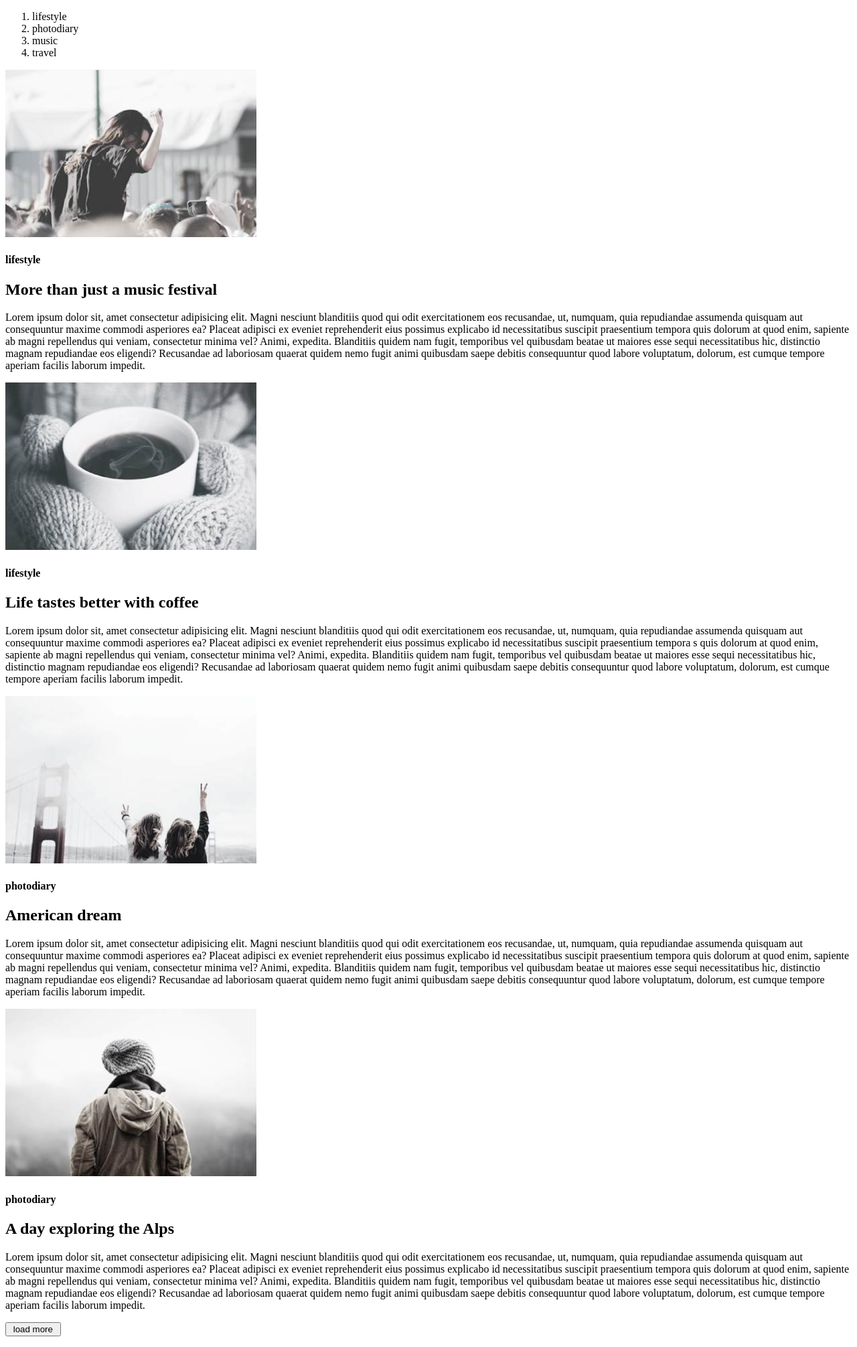
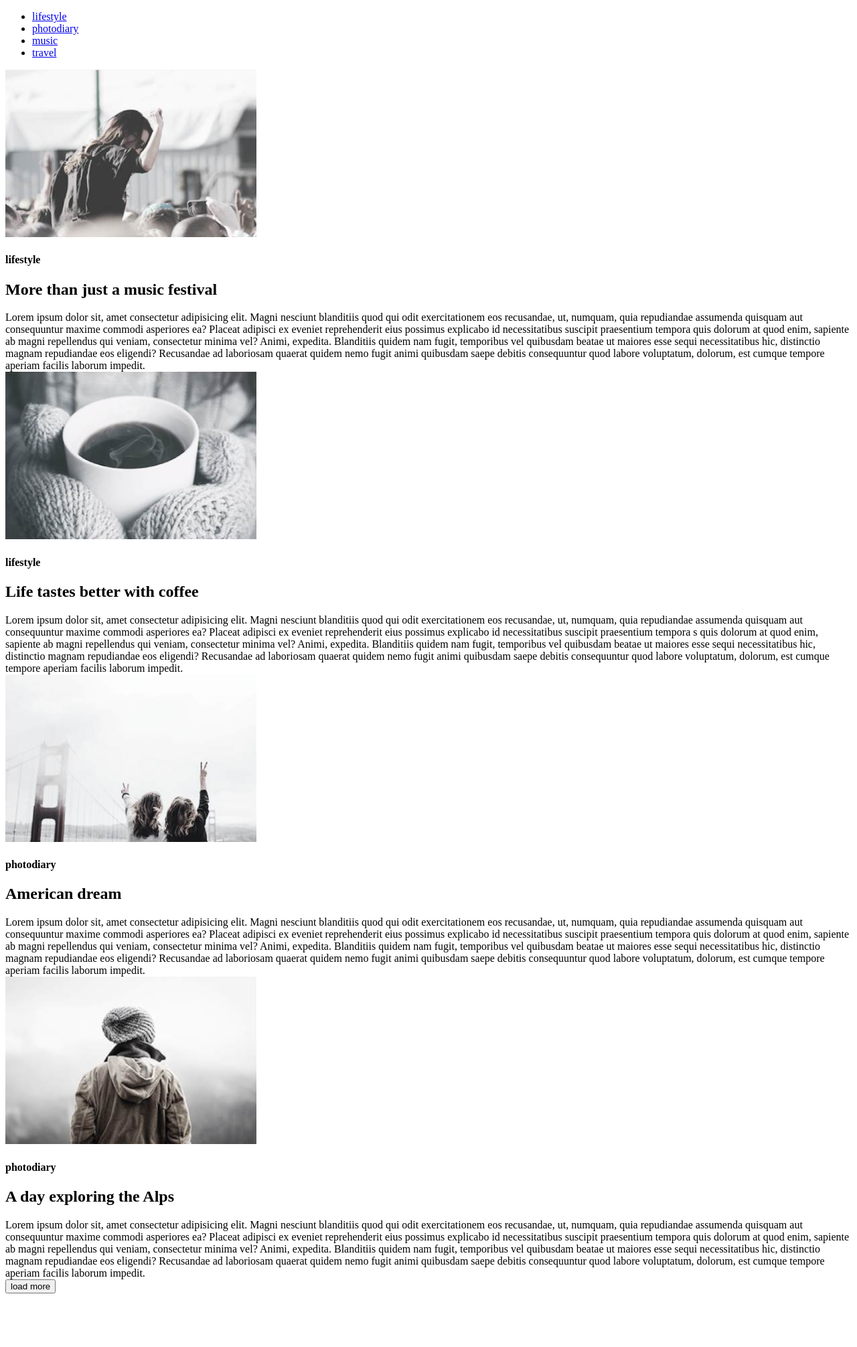
Before and after one commit to thrytsenko94/goit-fe-course, a plain HTML site: page index.html in a window 1280 px wide. Shown: the whole page at 67% size. After the commit the page ends 1939 px from the top, so only its background shows below. Drawn offline with Linux system fonts and the light colour scheme; files whose address does not match are found by name.

Commit message:
new file created

```diff
--- a/index.html
+++ b/index.html
@@ -1,62 +1,67 @@
 <!DOCTYPE html>
 <html lang="en">
+
 <head>
     <meta charset="UTF-8">
     <meta name="viewport" content="width=device-width, initial-scale=1.0">
     <title>homework-1-2</title>
 </head>
+
 <body>
-    <ol>
-        <li> lifestyle</li>
-        <li>photodiary</li>
-        <li>music</li>
-        <li>travel</li>
-    </ol>
-    <img src="D:\Users\TANYA\Desktop\module 1-2\img\3.png" alt="Альтернативный текст">
+
+    <ul>
+        <li><a href="#">lifestyle</a></li>
+        <li><a href="#">photodiary</a></li>
+        <li><a href="#">music</a></li>
+        <li><a href="#">travel</a></li>
+    </ul>
+
+    <img src="./img/3.png">
     <h4>lifestyle</h4>
     <h2>More than just a music festival</h2>
-    <p>Lorem ipsum dolor sit, amet consectetur adipisicing elit. Magni nesciunt blanditiis quod qui odit exercitationem
+    <div>Lorem ipsum dolor sit, amet consectetur adipisicing elit. Magni nesciunt blanditiis quod qui odit exercitationem
         eos recusandae, ut, numquam, quia repudiandae assumenda quisquam aut consequuntur maxime commodi asperiores ea?
         Placeat adipisci ex eveniet reprehenderit eius possimus explicabo id necessitatibus suscipit praesentium tempora
         quis dolorum at quod enim, sapiente ab magni repellendus qui veniam, consectetur minima vel? Animi, expedita.
         Blanditiis quidem nam fugit, temporibus vel quibusdam beatae ut maiores esse sequi necessitatibus hic,
         distinctio magnam repudiandae eos eligendi? Recusandae ad laboriosam quaerat quidem nemo fugit animi quibusdam
         saepe debitis consequuntur quod labore voluptatum, dolorum, est cumque tempore aperiam facilis laborum impedit.
-    </p>
-    <img src="D:\Users\TANYA\Desktop\module 1-2\img\4.png" alt="Альтернативный текст">
+    </div>
+    <img src="./img/4.png">
     <h4>lifestyle</h4>
     <h2>Life tastes better with coffee</h2>
-    <p>Lorem ipsum dolor sit, amet consectetur adipisicing elit. Magni nesciunt blanditiis quod qui odit exercitationem
+    <div>Lorem ipsum dolor sit, amet consectetur adipisicing elit. Magni nesciunt blanditiis quod qui odit exercitationem
         eos recusandae, ut, numquam, quia repudiandae assumenda quisquam aut consequuntur maxime commodi asperiores ea?
         Placeat adipisci ex eveniet reprehenderit eius possimus explicabo id necessitatibus suscipit praesentium tempora
-       s quis dolorum at quod enim, sapiente ab magni repellendus qui veniam, consectetur minima vel? Animi, expedita.
+        s quis dolorum at quod enim, sapiente ab magni repellendus qui veniam, consectetur minima vel? Animi, expedita.
         Blanditiis quidem nam fugit, temporibus vel quibusdam beatae ut maiores esse sequi necessitatibus hic,
         distinctio magnam repudiandae eos eligendi? Recusandae ad laboriosam quaerat quidem nemo fugit animi quibusdam
         saepe debitis consequuntur quod labore voluptatum, dolorum, est cumque tempore aperiam facilis laborum impedit.
-    </p>
-    <img src="D:\Users\TANYA\Desktop\module 1-2\img\2.png" alt="Альтернативный текст">
+    </div>
+    <img src="./img/2.png">
     <h4>photodiary</h4>
     <h2>American dream</h2>
-    <p>Lorem ipsum dolor sit, amet consectetur adipisicing elit. Magni nesciunt blanditiis quod qui odit exercitationem
+    <div>Lorem ipsum dolor sit, amet consectetur adipisicing elit. Magni nesciunt blanditiis quod qui odit exercitationem
         eos recusandae, ut, numquam, quia repudiandae assumenda quisquam aut consequuntur maxime commodi asperiores ea?
         Placeat adipisci ex eveniet reprehenderit eius possimus explicabo id necessitatibus suscipit praesentium tempora
         quis dolorum at quod enim, sapiente ab magni repellendus qui veniam, consectetur minima vel? Animi, expedita.
         Blanditiis quidem nam fugit, temporibus vel quibusdam beatae ut maiores esse sequi necessitatibus hic,
         distinctio magnam repudiandae eos eligendi? Recusandae ad laboriosam quaerat quidem nemo fugit animi quibusdam
         saepe debitis consequuntur quod labore voluptatum, dolorum, est cumque tempore aperiam facilis laborum impedit.
-    </p>
+    </div>
 
-    <img src="D:\Users\TANYA\Desktop\module 1-2\img\1.png" alt="Альтернативный текст">
+    <img src="./img/1.png">
     <h4>photodiary</h4>
     <h2>A day exploring the Alps</h2>
-    <p>Lorem ipsum dolor sit, amet consectetur adipisicing elit. Magni nesciunt blanditiis quod qui odit exercitationem
+    <div>Lorem ipsum dolor sit, amet consectetur adipisicing elit. Magni nesciunt blanditiis quod qui odit exercitationem
         eos recusandae, ut, numquam, quia repudiandae assumenda quisquam aut consequuntur maxime commodi asperiores ea?
         Placeat adipisci ex eveniet reprehenderit eius possimus explicabo id necessitatibus suscipit praesentium tempora
         quis dolorum at quod enim, sapiente ab magni repellendus qui veniam, consectetur minima vel? Animi, expedita.
         Blanditiis quidem nam fugit, temporibus vel quibusdam beatae ut maiores esse sequi necessitatibus hic,
         distinctio magnam repudiandae eos eligendi? Recusandae ad laboriosam quaerat quidem nemo fugit animi quibusdam
         saepe debitis consequuntur quod labore voluptatum, dolorum, est cumque tempore aperiam facilis laborum impedit.
-    </p>
-     <p><input type="button" value=" load more "></p>
+    </div>
+    <div><button>load more</button></div>
 </body>
+
 </html>
```
